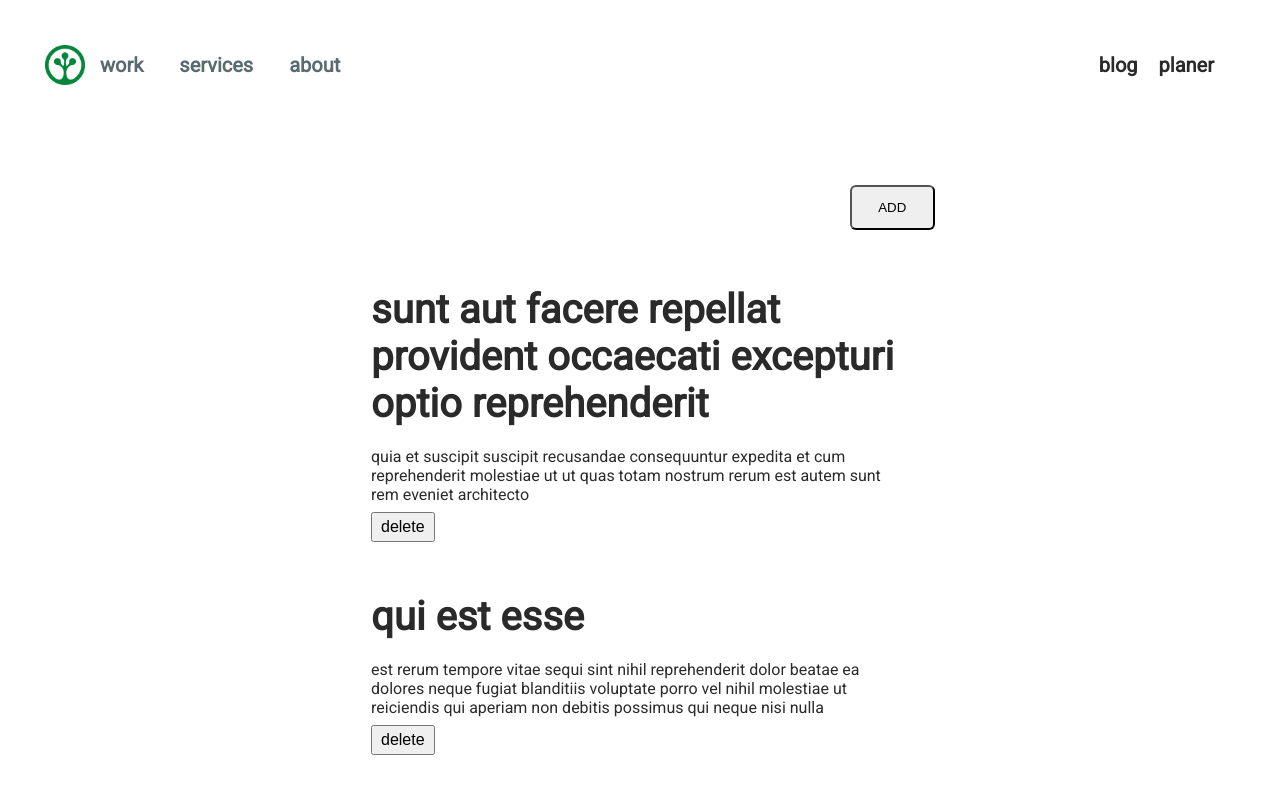
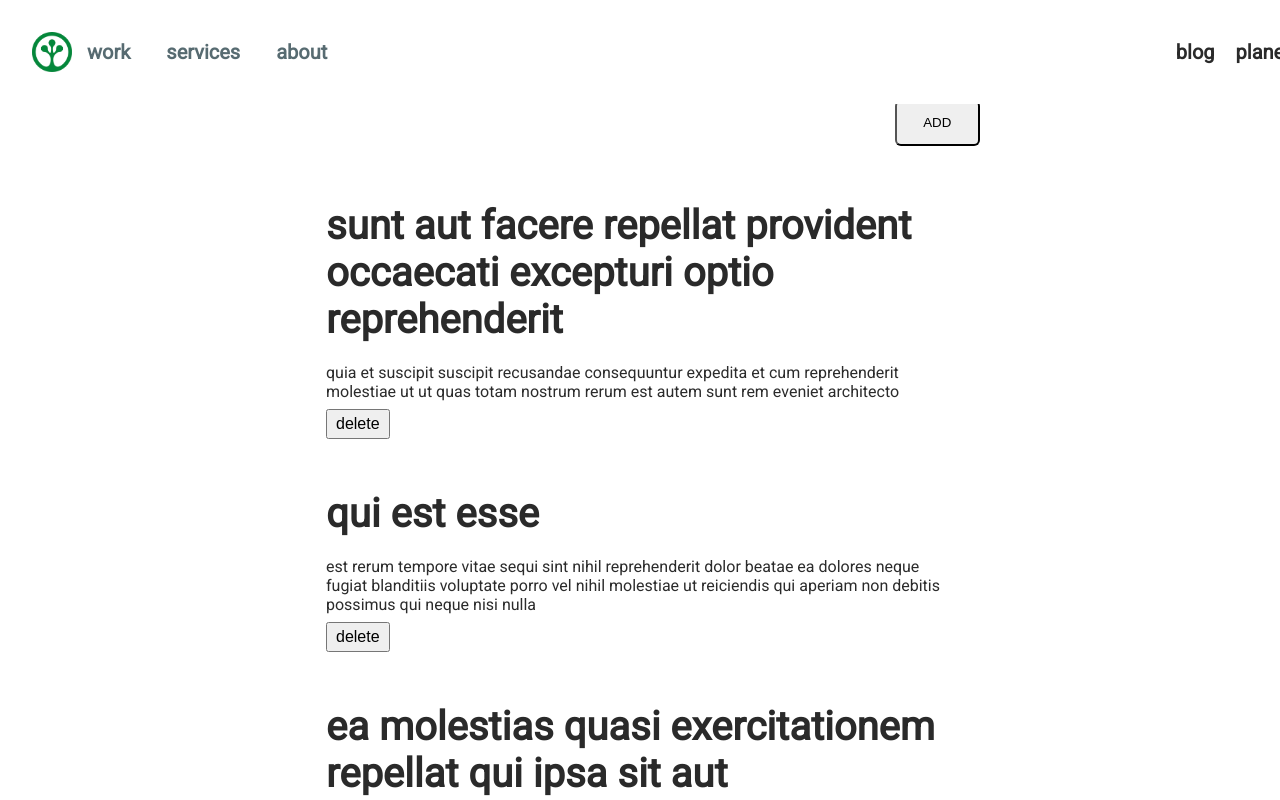
Before and after one commit to MTS999/blog-website, a React (Vite) app: page / in a window 1280 px wide. Shown: the top 800 px of the page. Built offline with nearby package versions, Linux system fonts and the light colour scheme; a web font is replaced by a local one.

Commit message:
css refector

```diff
--- a/src/index.css
+++ b/src/index.css
@@ -10,12 +10,19 @@ body{
     font-family: 'Roboto', sans-serif;
 }
 .layout {
-    padding: 45px 45px;
+    /* padding: 45px 45px;2 */
 }
 
 .navbar {
     display: flex;
     justify-content: space-between;
+    background-color: #ffffff;
+    padding: 2em;
+    width: 100%;
+    position: fixed;
+}
+header{
+
 }
 
 .left {
```
